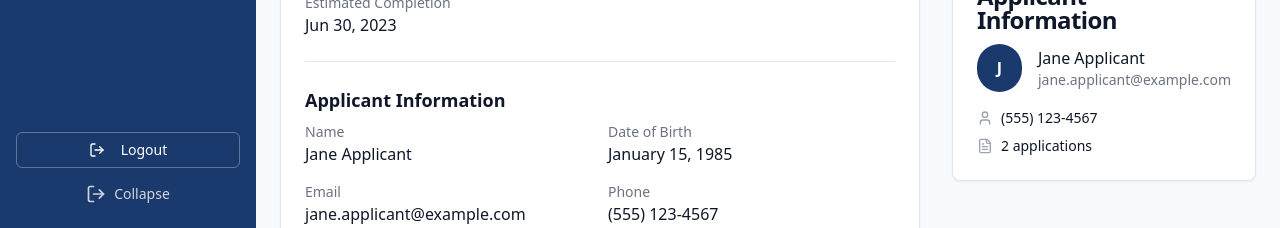
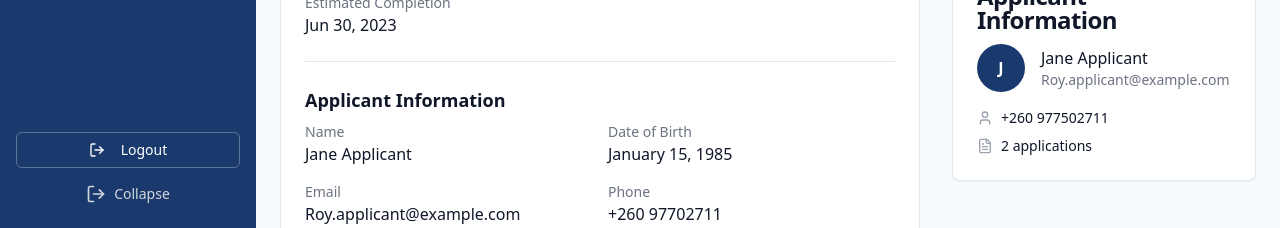
Before and after one commit to jackson-jnj/record-checker-hub-17, a React (Vite) app: page /applications/1 in a window 1280 px wide. Shown: the part 572-800 px from the top of the page. Built offline with nearby package versions, Linux system fonts and the light colour scheme; sample sign-in values are in the browser's storage.

Commit message:
Update ApplicationDetail.tsx
added real data to suit local feal contacts and emails

```diff
--- a/src/pages/ApplicationDetail.tsx
+++ b/src/pages/ApplicationDetail.tsx
@@ -165,15 +165,15 @@ const ApplicationDetail = () => {
                       </div>
                       <div>
                         <p className="text-sm text-gray-500">Email</p>
-                        <p>jane.applicant@example.com</p>
+                        <p>Roy.applicant@example.com</p>
                       </div>
                       <div>
                         <p className="text-sm text-gray-500">Phone</p>
-                        <p>(555) 123-4567</p>
+                        <p>+260 97702711</p>
                       </div>
                       <div className="md:col-span-2">
                         <p className="text-sm text-gray-500">Address</p>
-                        <p>123 Main Street, Anytown, CA 90210</p>
+                        <p>123 Main Street, lusaka 90210</p>
                       </div>
                     </div>
                   </div>
@@ -491,14 +491,14 @@ const ApplicationDetail = () => {
                 </div>
                 <div className="ml-4">
                   <p className="font-medium">{application.applicantName}</p>
-                  <p className="text-sm text-gray-500">jane.applicant@example.com</p>
+                  <p className="text-sm text-gray-500">Roy.applicant@example.com</p>
                 </div>
               </div>
 
               <div className="space-y-2">
                 <div className="flex items-center">
                   <User className="h-4 w-4 text-gray-400 mr-2" />
-                  <span className="text-sm">(555) 123-4567</span>
+                  <span className="text-sm">+260 977502711</span>
                 </div>
                 <div className="flex items-center">
                   <FileText className="h-4 w-4 text-gray-400 mr-2" />
```
